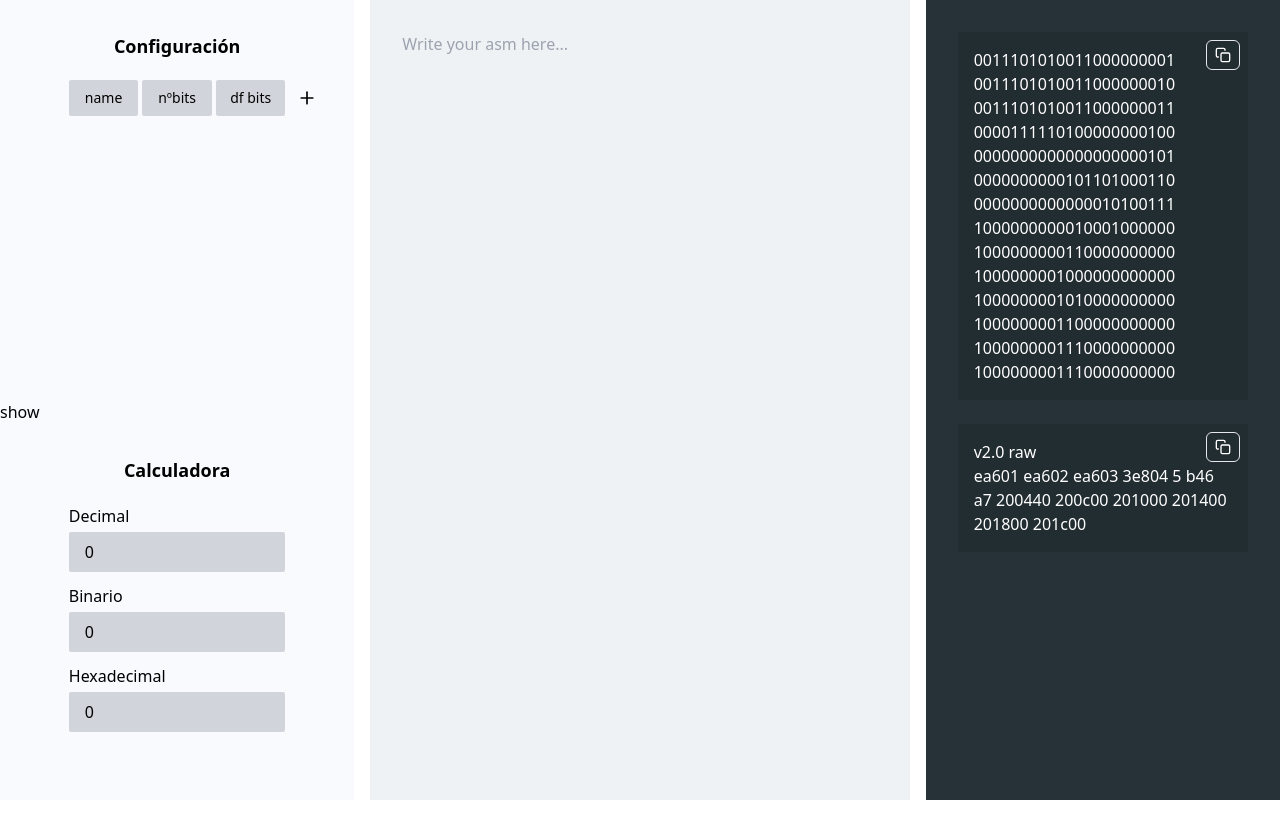
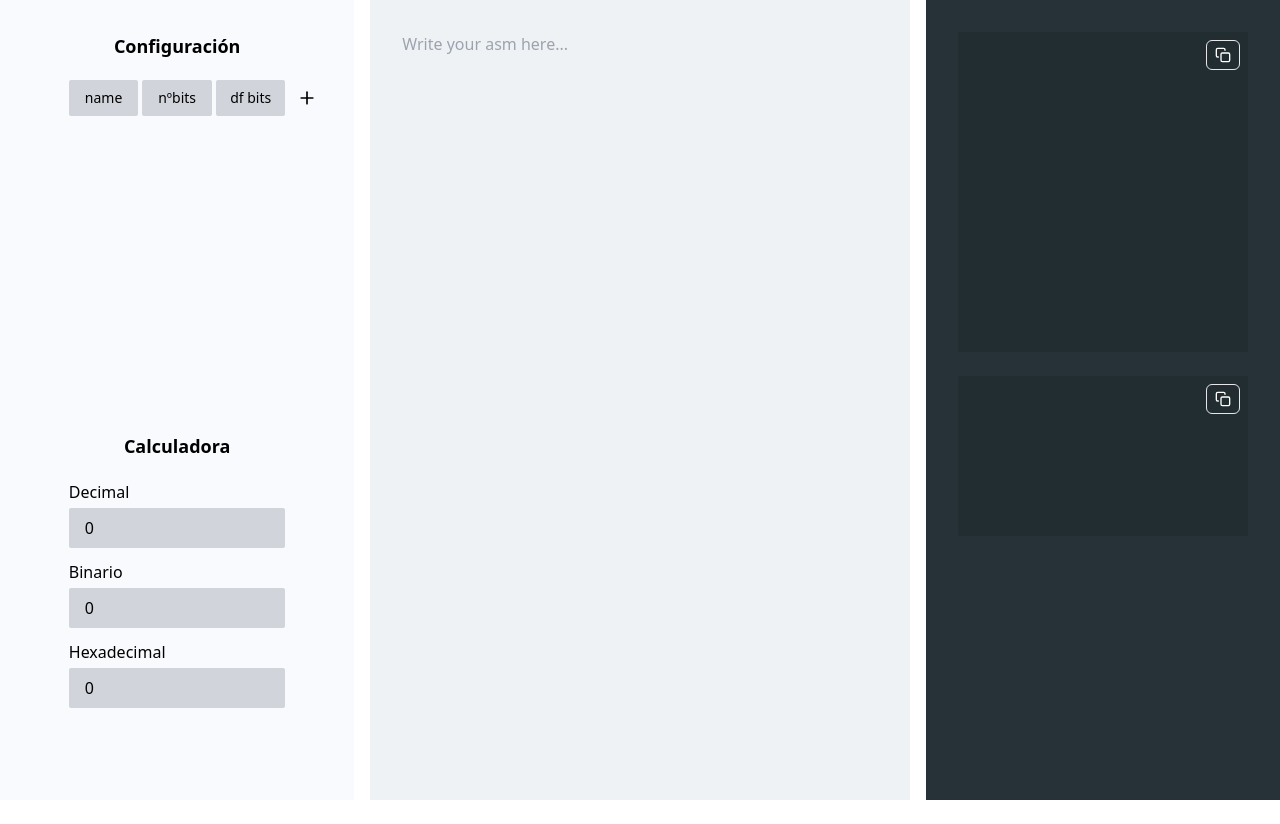
Before and after one commit to hec7orci7o/hotasm, a Next.js app: page / in a window 1280 px wide. After the commit the page ends 800 px from the top, so only its background shows below. Built offline with nearby package versions, Linux system fonts and the light colour scheme.

Commit message:
traduccion +-

```diff
--- a/components/Editor.js
+++ b/components/Editor.js
@@ -1,50 +1,12 @@
-/* https://es.stackoverflow.com/questions/498354/numerar-l%C3%ADneas-en-un-textarea-de-html */
-
-/*
-mov 30000, r1
-mov 30000, r2
-mov 30000, r3
-mov 8000, r4
-mov 0, r5
-mov 90, r6
-mov 5, r7
-add r1, r2, r0
-add r3, r0, r0
-add r4, r0, r0
-add r5, r0, r0
-add r6, r0, r0
-add r7, r0, r0
-*/
-
-/*
-; escribe aqui tu codigo
-mov 30000, r1; esto es un comentario
-add r1, r2, r3
- */
 import { useState } from "react";
 
-export default function Editor() {
-  const [rawCode, setRawCode] = useState("");
-
-  // const formatCode = () => {
-  //   let code = new Array();
-  //   let line = "";
-  //   for (let i = 0; i < rawCode.length; i++) {
-  //     if (rawCode[i] === "\n") {
-  //       code.push(line);
-  //       line = "";
-  //     } else {
-  //       line += rawCode[i];
-  //     }
-  //   }
-  //   code.forEach((e) => console.log(e));
-  // };
-
+/* https://es.stackoverflow.com/questions/498354/numerar-l%C3%ADneas-en-un-textarea-de-html */
+export default function Editor({ write }) {
   return (
     <div className="col-span-3 bg-[#EFF2F5] p-8">
       <textarea
         onChange={(e) => {
-          setRawCode(e.target.value);
+          write(e.target.value);
         }}
         className="w-full bg-[#EFF2F5] focus:outline-none h-full resize-none"
         placeholder="Write your asm here..."
--- a/components/Output.js
+++ b/components/Output.js
@@ -6,7 +6,7 @@ export default function Output({ bin, mem }) {
     <div className="col-span-2 bg-[#263238]">
       <div className="flex flex-wrap w-full p-8 gap-6">
         {/* --- BIN OUTPUT --- */}
-        <div className="w-full p-4 bg-[#222D32] text-white relative z-0">
+        <div className="w-full p-4 bg-[#222D32] text-white relative z-0 min-h-[20rem]">
           <button
             onClick={() =>
               copy(String(bin).replace(/,/g, "\n"), {
@@ -28,7 +28,7 @@ export default function Output({ bin, mem }) {
           </div>
         </div>
         {/* --- MEM OUTPUT --- */}
-        <div className="w-full p-4 bg-[#222D32] text-white relative z-0">
+        <div className="w-full p-4 bg-[#222D32] text-white relative z-0 min-h-[10rem]">
           <button
             onClick={() =>
               copy(String(mem.props.children).replace(/,(.*), /g, "\n"), {
--- a/components/Sidebar.js
+++ b/components/Sidebar.js
@@ -1,10 +1,8 @@
-import { useState } from "react";
 import { FiPlus } from "react-icons/fi";
 import Setting from "./Setting";
 import useCalc from "../hooks/useCalc";
-import useSettings from "../hooks/useSettings";
 
-export default function Sidebar() {
+export default function Sidebar({ config, addConf, updateConf, removeConf }) {
   const {
     dec,
     bin,
@@ -16,8 +14,6 @@ export default function Sidebar() {
     updateBinario,
     updateHexadecimal,
   } = useCalc();
-
-  const { config, addConf, updateConf, removeConf } = useSettings();
 
   return (
     <div className="col-span-2 bg-[#F8FAFD]">
@@ -57,7 +53,6 @@ export default function Sidebar() {
           </div>
         </div>
       </div>
-      <button onClick={() => console.log(config)}>show</button>
       {/* --- CALCULATION --- */}
       <div className="h-1/2 w-full p-8">
         <h2 className="font-bold text-lg text-center mb-5 capitalize">
--- /dev/null
+++ b/hooks/useEditor.js
@@ -0,0 +1,39 @@
+import { useState, useEffect } from "react";
+
+export default function useEditor(translator) {
+  console.log(translator);
+  const [rawCode, setCode] = useState("");
+  const [binOut, setBOut] = useState([]);
+  const [memOut, setMOut] = useState(<></>);
+
+  const updateCode = (_c) => setCode(_c);
+
+  useEffect(() => {
+    if (rawCode.length > 0) {
+      let lines = rawCode.split("\n").map((l) => {
+        let x = l.replace(/;.*/, ""); // elimina los comentarios
+        x = x.replace(/[^a-zA-Z0-9 ]*/g, ""); // elimina todos los caracteres que no sean letras o numeros
+        return x;
+      });
+      lines = lines.map((l) => translate(l));
+      setBOut(lines);
+    }
+  }, [rawCode]);
+
+  const translate = (line) => {
+    const lista = line.split(" ");
+    lista = lista.map((key) => {
+      if (translator[key]) {
+        return translator[key].df.length < translator[key].num
+          ? translator[key].df.padStart(translator[key].num, 0)
+          : translator[key].df;
+      }
+      return Number(key)
+        ? parseInt(key, 10).toString(2).padStart(translator["k"].num, 0)
+        : null;
+    });
+    return lista.join(" ");
+  };
+
+  return { binOut, memOut, updateCode };
+}
--- a/hooks/useSettings.js
+++ b/hooks/useSettings.js
@@ -1,17 +1,21 @@
-import { useState, useEffect } from "react";
+import { useState, useEffect, useCallback } from "react";
 
 export default function useSettings() {
   const [config, setConfig] = useState([]);
-  const [translate, setTranslate] = useState({});
+  const [translator, setTranslator] = useState({});
 
   useEffect(() => {
-    // crear translate en base a config
-    // {
-    //  name: {
-    //      num: x,
-    //      df:  y
-    // }
-  }, [config]);
+    let dictionary = Object.assign(
+      {},
+      ...config.map((x) => ({
+        [x.name]: {
+          num: x.num,
+          df: x.df,
+        },
+      }))
+    );
+    setTranslator(dictionary);
+  }, [config, setTranslator]);
 
   const addConf = () => {
     setConfig([
@@ -26,7 +30,6 @@ export default function useSettings() {
   };
 
   const updateConf = (data) => {
-    console.log(data);
     let copy = config;
     for (let i = 0; i < copy.length; i++)
       if (copy[i].id === data.id) copy[i] = data;
@@ -37,5 +40,5 @@ export default function useSettings() {
     setConfig(config.filter((s) => s.id !== id));
   };
 
-  return { config, addConf, updateConf, removeConf };
+  return { config, translator, addConf, updateConf, removeConf };
 }
--- a/pages/index.js
+++ b/pages/index.js
@@ -1,39 +1,26 @@
 import Sidebar from "../components/Sidebar";
 import Editor from "../components/Editor";
 import Output from "../components/Output";
+import useEditor from "../hooks/useEditor";
+import useSettings from "../hooks/useSettings";
 
 export default function Home() {
-  const bin = [
-    "0011101010011000000001",
-    "0011101010011000000010",
-    "0011101010011000000011",
-    "0000111110100000000100",
-    "0000000000000000000101",
-    "0000000000101101000110",
-    "0000000000000010100111",
-    "1000000000010001000000",
-    "1000000000110000000000",
-    "1000000001000000000000",
-    "1000000001010000000000",
-    "1000000001100000000000",
-    "1000000001110000000000",
-    "1000000001110000000000",
-  ];
-  const mem = (
-    <>
-      v2.0 raw <br /> ea601 ea602 ea603 3e804 5 b46 a7 200440 200c00 201000
-      201400 201800 201c00
-    </>
-  );
+  const { config, translator, addConf, updateConf, removeConf } = useSettings();
+  const { binOut, memOut, updateCode } = useEditor(translator);
 
   return (
     <div className="h-screen grid grid-cols-7 gap-4">
       {/* CONFIG */}
-      <Sidebar />
+      <Sidebar
+        config={config}
+        addConf={addConf}
+        updateConf={updateConf}
+        removeConf={removeConf}
+      />
       {/* EDITOR */}
-      <Editor />
+      <Editor write={updateCode} />
       {/* OUTPUT */}
-      <Output bin={bin} mem={mem} />
+      <Output bin={binOut} mem={memOut} />
     </div>
   );
 }
```
